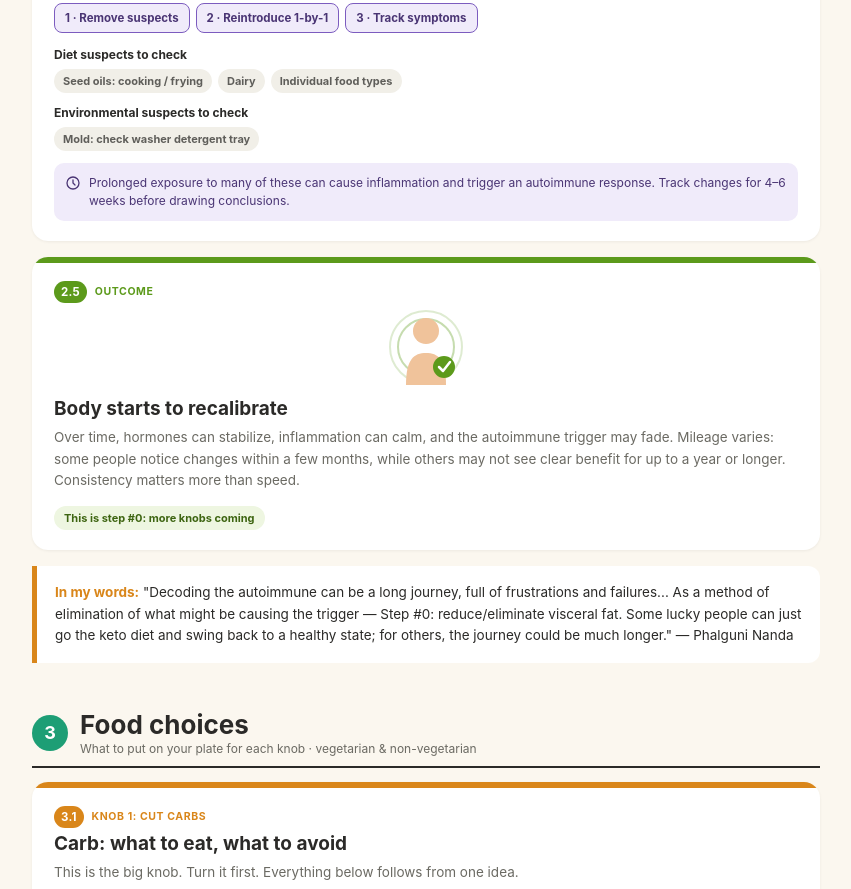
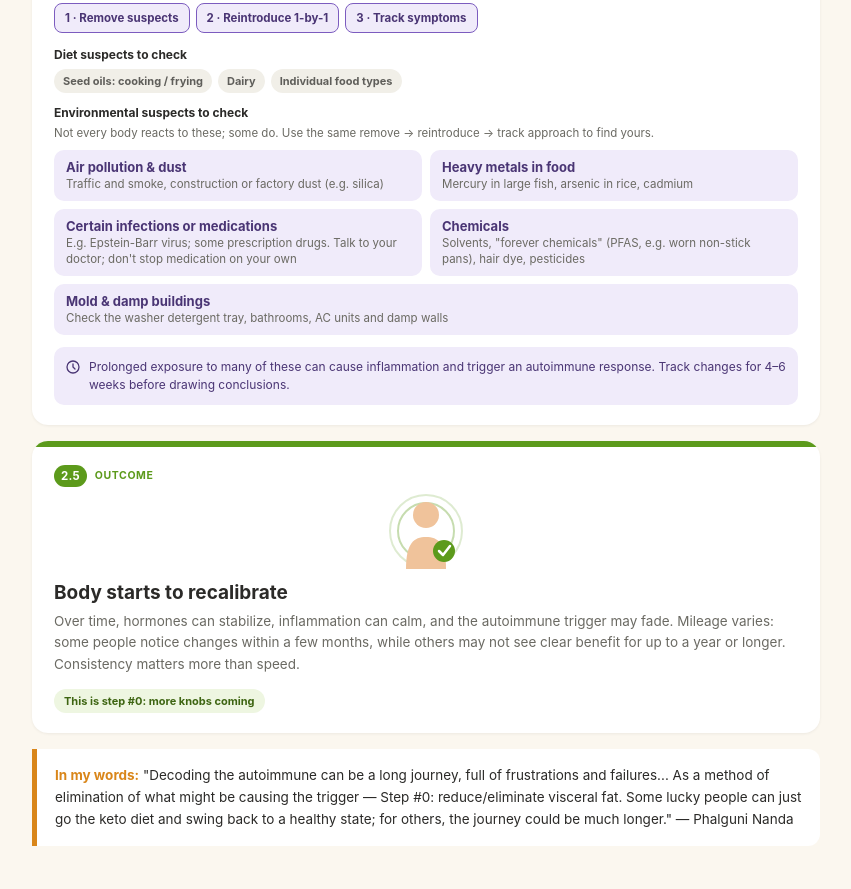
Before and after one commit to phaduman/phaduman.github.io, a plain HTML site: page reversing-autoimmune.html in a window 1280 px wide. Shown: the part 5260-6149 px from the top of the page, without its empty margins (214-1065 px from the left). Drawn offline with Linux system fonts and the light colour scheme.

Commit message:
Add files via upload

```diff
--- a/reversing-autoimmune.html
+++ b/reversing-autoimmune.html
@@ -158,6 +158,11 @@
   .sub-h{font-size:13px;font-weight:700;color:#8C2321;margin:0 0 8px;}
   .pivot{background:var(--ink);color:#FBF7EF;border-radius:10px;padding:12px;font-size:13px;font-weight:700;text-align:center;}
 
+  .env-list{display:grid;grid-template-columns:1fr;gap:8px;margin:0 0 12px;}
+  @media (min-width:560px){.env-list{grid-template-columns:1fr 1fr;} .env-list .env:last-child:nth-child(odd){grid-column:1 / -1;}}
+  .env{background:var(--finetune-l);border-radius:10px;padding:9px 12px;}
+  .env b{display:block;font-size:13px;color:#4A3574;margin-bottom:1px;}
+  .env span{display:block;font-size:11.5px;color:var(--muted);line-height:1.4;}
   .metric-grid{display:grid;grid-template-columns:1fr 1fr;gap:10px;}
   @media (min-width:560px){.metric-grid{grid-template-columns:repeat(3,1fr);}}
   .metric{background:var(--measure-l);border-radius:10px;padding:10px 6px 8px;text-align:center;}
@@ -559,7 +564,14 @@
       <div class="mini-label">Diet suspects to check</div>
       <div class="chips"><span class="chip gray">Seed oils: cooking / frying</span><span class="chip gray">Dairy</span><span class="chip gray">Individual food types</span></div>
       <div class="mini-label">Environmental suspects to check</div>
-      <div class="chips"><span class="chip gray">Mold: check washer detergent tray</span></div>
+      <p class="mini-caption" style="margin:-2px 0 8px;">Not every body reacts to these; some do. Use the same remove → reintroduce → track approach to find yours.</p>
+      <div class="env-list">
+        <div class="env"><b>Air pollution &amp; dust</b><span>Traffic and smoke, construction or factory dust (e.g. silica)</span></div>
+        <div class="env"><b>Heavy metals in food</b><span>Mercury in large fish, arsenic in rice, cadmium</span></div>
+        <div class="env"><b>Certain infections or medications</b><span>E.g. Epstein-Barr virus; some prescription drugs. Talk to your doctor; don't stop medication on your own</span></div>
+        <div class="env"><b>Chemicals</b><span>Solvents, "forever chemicals" (PFAS, e.g. worn non-stick pans), hair dye, pesticides</span></div>
+        <div class="env"><b>Mold &amp; damp buildings</b><span>Check the washer detergent tray, bathrooms, AC units and damp walls</span></div>
+      </div>
       <div class="callout purple" style="margin-bottom:0;">
         <svg width="14" height="14" viewBox="0 0 14 14" aria-hidden="true"><circle cx="7" cy="7" r="6" fill="none" stroke="#4A3574" stroke-width="1.3"/><path d="M7 4 V7 L9 9" fill="none" stroke="#4A3574" stroke-width="1.3" stroke-linecap="round"/></svg>
         <p>Prolonged exposure to many of these can cause inflammation and trigger an autoimmune response. Track changes for 4–6 weeks before drawing conclusions.</p>
```
